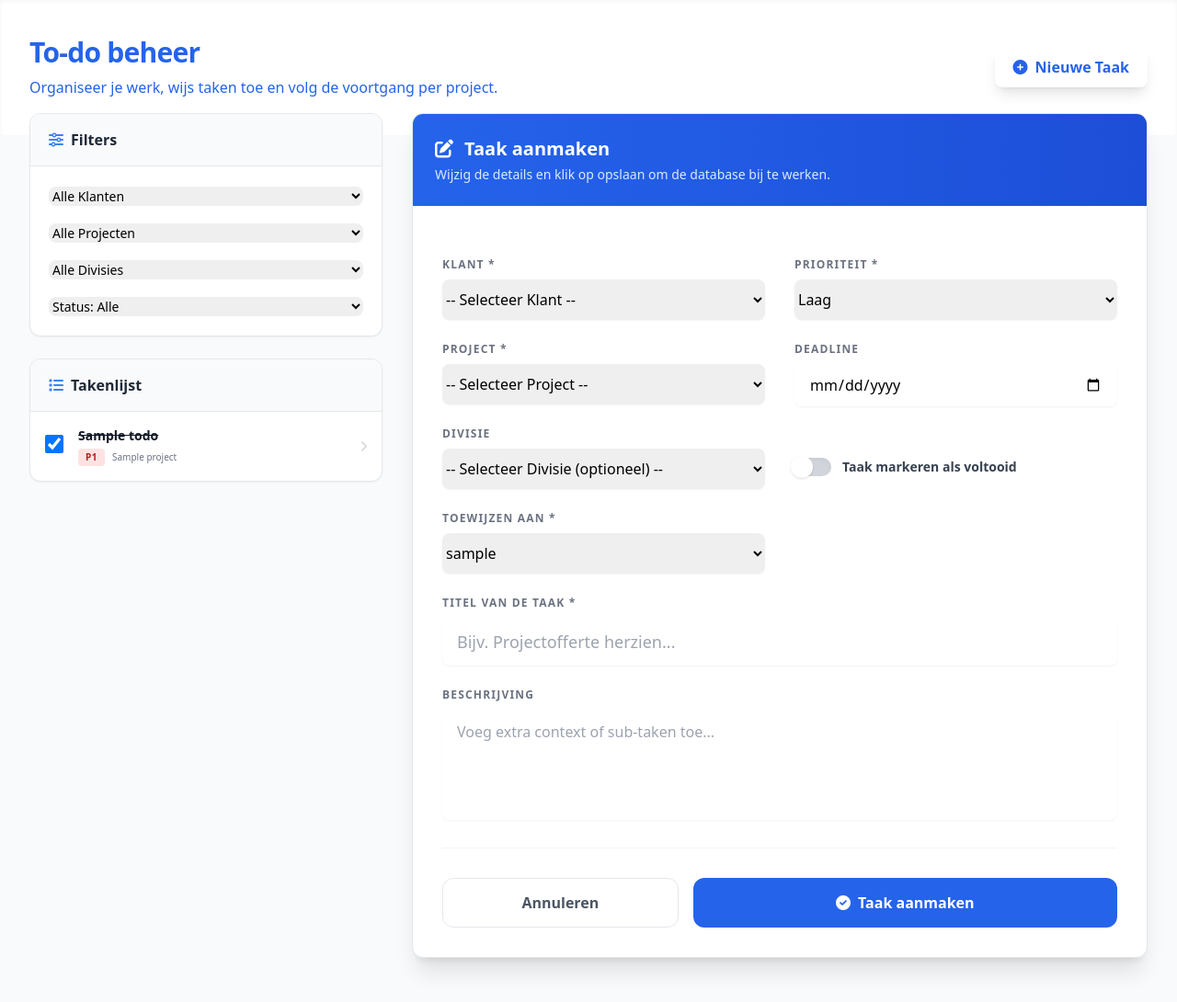
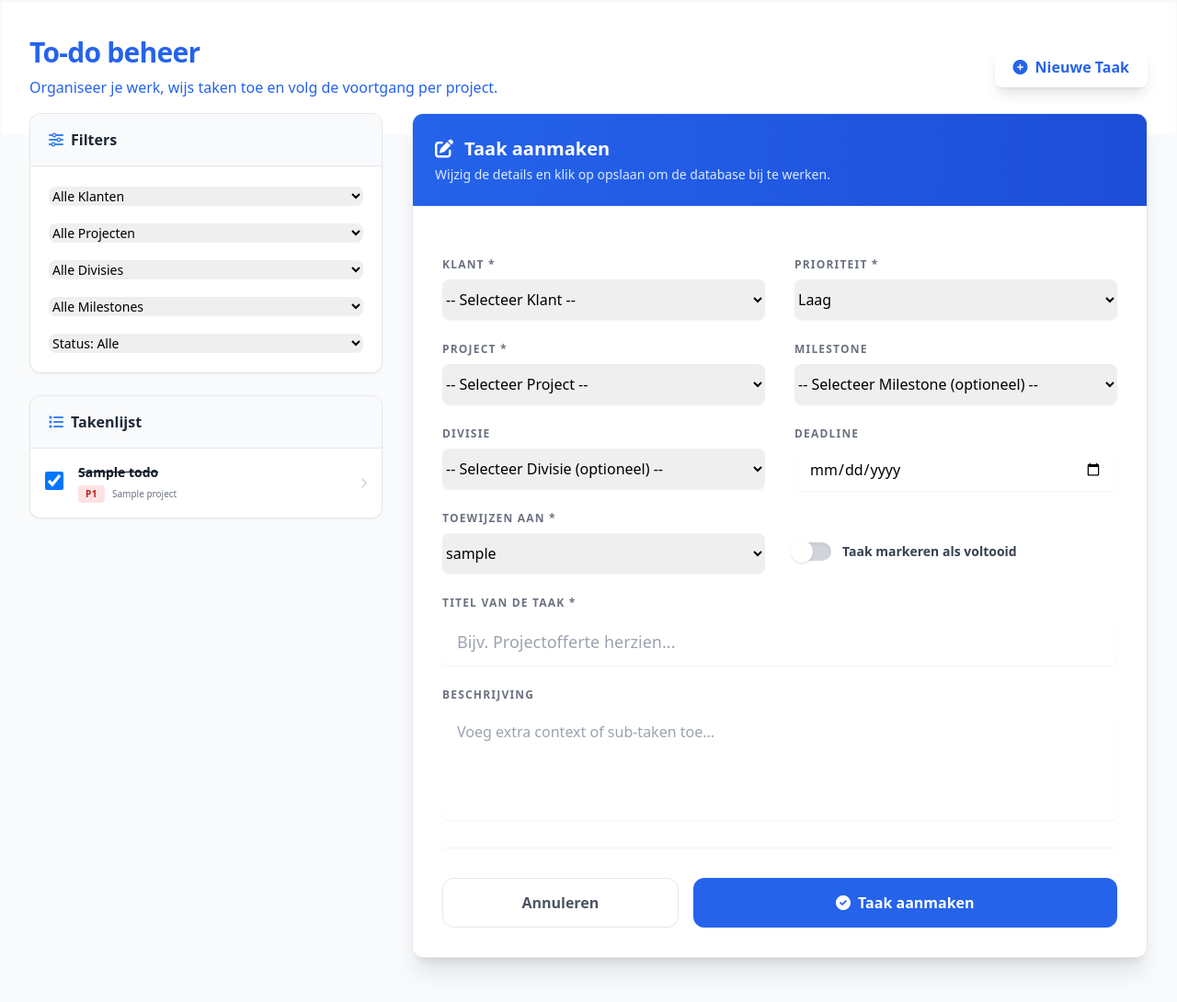
Before and after one commit to Geertvb1977/Time_registry_webversion, a Django app: page /todos/ in a window 1280 px wide. Shown: the part 66-1156 px from the top of the page at 92% size. Run offline with Django 5.2, Linux system fonts and the light colour scheme; a user stored in the database is signed in; tables that the repository leaves empty hold one stand-in row (values such as "Sample post"); some libraries are stand-ins or nearby versions.

Commit message:
Fix milestone selection in todo's

```diff
--- a/djangoproject/time_reg_web/forms.py
+++ b/djangoproject/time_reg_web/forms.py
@@ -68,6 +68,7 @@ class TodoForm(forms.ModelForm):
             "due_date",
             "description",
             "is_completed",
+            "milestone",
         ]
         widgets = {
             "customer_id": forms.Select(
@@ -117,6 +118,11 @@ class TodoForm(forms.ModelForm):
             "is_completed": forms.CheckboxInput(
                 attrs={
                     "class": "w-5 h-5 text-green-600 border-gray-300 rounded focus:ring-green-500"
+                }
+            ),
+            "milestone": forms.Select(
+                attrs={
+                    "class": "w-full rounded-lg border border-gray-300 shadow-sm focus:ring-2 focus:ring-purple-500 focus:border-purple-500 py-3 px-4"
                 }
             ),
         }
--- a/djangoproject/time_reg_web/templates/dashboard/to-do-beheer.html
+++ b/djangoproject/time_reg_web/templates/dashboard/to-do-beheer.html
@@ -76,6 +76,14 @@
                                 <option value="">Alle Divisies</option>
                                 {% for d in divisies %}
                                     <option value="{{ d.id }}" {% if request.GET.divisie == d.id|stringformat:"s" %}selected{% endif %}>{{ d.divisie_name }}</option>
+                                {% endfor %}
+                            </select>
+                        </div>
+                        <div>
+                            <select name="milestone" class="w-full rounded-lg border-gray-300 text-sm focus:ring-blue-500 focus:border-blue-500">
+                                <option value="">Alle Milestones</option>
+                                {% for m in milestone %}
+                                    <option value="{{ m.id }}" {% if request.GET.milestone == m.id|stringformat:"s" %}selected{% endif %}>{{ m.title }}</option>
                                 {% endfor %}
                             </select>
                         </div>
@@ -196,6 +204,15 @@
                                     </select>
                                 </div>
                                 <div>
+                                    <label class="block text-xs font-bold uppercase tracking-widest text-gray-500 mb-2">Milestone</label>
+                                    <select name="milestone" class="w-full rounded-lg border-gray-300 shadow-sm focus:ring-blue-500 focus:border-blue-500 py-2.5">
+                                        <option value="">-- Selecteer Milestone (optioneel) --</option>
+                                        {% for m in milestone %}
+                                            <option value="{{ m.id }}" {% if form.instance.milestone and form.instance.milestone.id == m.id %}selected{% endif %}>{{ m.title }}</option>
+                                        {% endfor %}
+                                    </select>
+                                </div>
+                                <div>
                                     <label class="block text-xs font-bold uppercase tracking-widest text-gray-500 mb-2">Deadline</label>
                                     <input type="date" name="due_date" value="{{ form.instance.due_date|date:'Y-m-d' }}"
                                         class="w-full rounded-lg border-gray-300 shadow-sm focus:ring-blue-500 focus:border-blue-500 py-2.5 px-4">
--- a/djangoproject/time_reg_web/views.py
+++ b/djangoproject/time_reg_web/views.py
@@ -542,6 +542,7 @@ class TodoListView(LoginRequiredMixin, View):
         customers = Customer.objects.filter(company=company)
         projects = Project.objects.filter(company=company)
         divisies = Divisies.objects.filter(company=company)
+        milestone = Milstones.objects.filter(company=company)
         company_members = company.members.all()
 
         # Filtering logica voor de linkerlijst
@@ -561,9 +562,14 @@ class TodoListView(LoginRequiredMixin, View):
         if divisie_filter:
             todos = todos.filter(divisie__id=divisie_filter)
 
+        milestone_filter = request.GET.get("milestone")
+        if milestone_filter:
+            todos = todos.filter(milestone__id=milestone_filter)
+
         is_completed = request.GET.get("is_completed")
         if is_completed == "true":
             todos = todos.filter(is_completed=True)
+
         elif is_completed == "false":
             todos = todos.filter(is_completed=False)
 
@@ -582,6 +588,7 @@ class TodoListView(LoginRequiredMixin, View):
             "divisies": divisies,
             "company_members": company_members,
             "todos": todos,
+            "milestone": milestone,
             "form": TodoForm(instance=form_instance),
             "edit_id": edit_id,
         }
```
